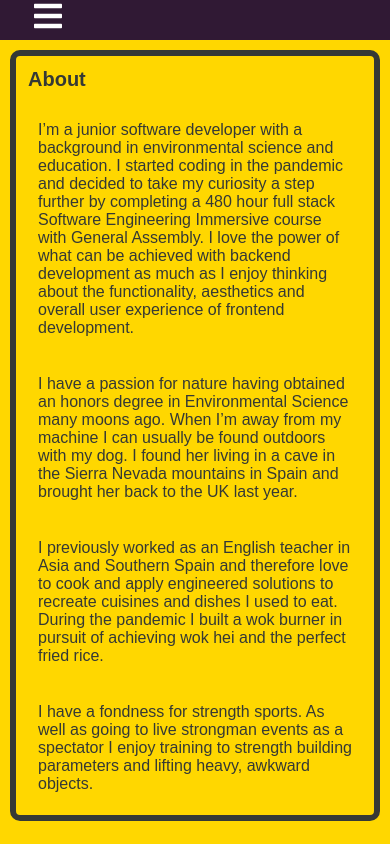
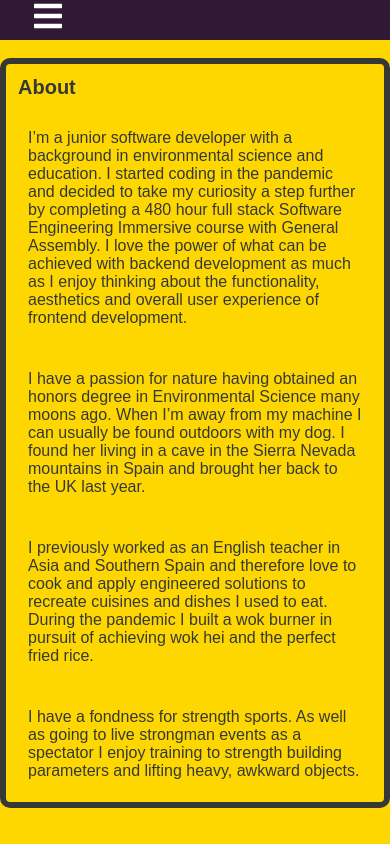
Before and after one commit to BeltonJohn/Portfolio-matt, a React (Create React App) app: page /about in a window 390 px wide. Shown: the top 844 px of the page. Built offline with nearby package versions, Linux system fonts and the light colour scheme; a web font is replaced by a local one.

Commit message:
final changes

```diff
--- a/src/styles/about.scss
+++ b/src/styles/about.scss
@@ -1,7 +1,7 @@
 .hero-about {
   background-color: #FFD700;
   padding-bottom: 200px;
-    height: 100%;
+    height: vh100;
     display: flex;
     align-items: center;
     justify-content: space-around;
@@ -9,17 +9,16 @@
 
 #about-section {
   min-width: 300px;
-  max-width: 640px;
+  max-width: 550px;
   min-height: fit-content;
   max-height: fit-content;
-  height: 700px;
+
   font-size: 20px;
-  margin-top: 1.5%;
+  margin-top: 4.5%;
   border: 6px solid #353935;
   color: #353935;
   border-radius: 10px;
   padding: 12px
-
 
 }
 #tree {
@@ -44,7 +43,7 @@
         display: none;
       }
 
-      #about-section, p {
+      #about-section p {
         font-size: 16px;
         margin: 10px
       }
--- a/src/styles/skills.scss
+++ b/src/styles/skills.scss
@@ -29,9 +29,7 @@ z-index: -11;
 
 
 }
-#languages {
-  margin-bottom: 9%;
-}
+
 
 .skills-actual {
   width: 300px;
@@ -93,9 +91,7 @@ margin-top: -7%;
     margin: 0 auto
 
   }
-  .skills-headings {
-    margin-left: 10px
-  }
+
   .skills-actual {
     margin: 10px
   }
@@ -119,6 +115,9 @@ margin-top: -7%;
   #skills-title {
     display: none
   }
+    #languages {
+      margin-bottom: 6%;
+    }
 }
 
 @media only screen and (max-height: 550px) {
```
